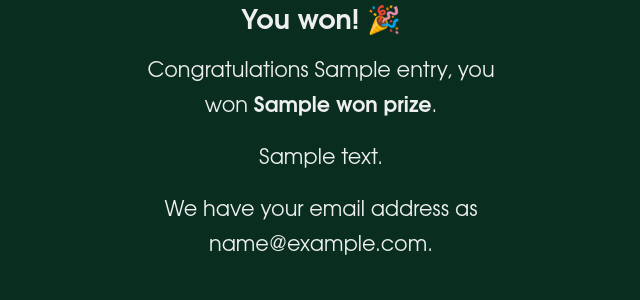
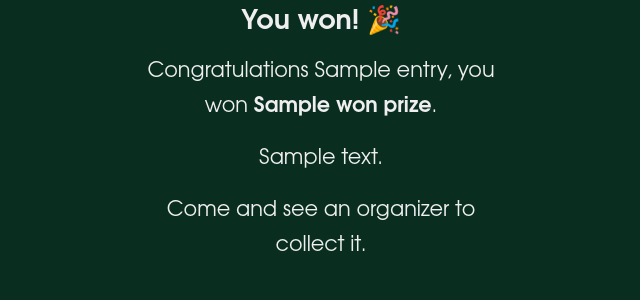
Before and after one commit to django-london/djangolondon.com, a Django app: template djangolondon/templates/prize_draws/join.html in a window 1280 px wide. Shown: the part 306-606 px from the top of the page, without its empty margins (319-959 px from the left). Run offline with Django 4.2, Linux system fonts and the light colour scheme; the template is opened without the code that fills it: most values are stand-ins (such as "Sample title", 1, 10 or a date in 2020).

Commit message:
Drop email address collection from prize draws
There is no email provider to send prizes with, so there is nothing to do
with the addresses. Winners now go straight from the announcement to their
voucher PDF, and are pointed at an organizer when a prize has no voucher
attached.

The column is dropped from the prize draw migration rather than removed by
a follow-up one, since that migration has not been applied anywhere yet.

Co-Authored-By: Claude Opus 5 <noreply@anthropic.com>
Claude-Session: https://claude.ai/code/session_012tpTKh3JZi2S2YBcXFpJYX

```diff
--- a/djangolondon/admin.py
+++ b/djangolondon/admin.py
@@ -41,8 +41,8 @@ class PrizeInline(admin.TabularInline):
 class EntryInline(admin.TabularInline):
     model = Entry
     extra = 0
-    fields = ["name", "email", "created_at"]
-    readonly_fields = ["name", "email", "created_at"]
+    fields = ["name", "created_at"]
+    readonly_fields = ["name", "created_at"]
 
     def has_add_permission(self, request, obj):
         return False
--- a/djangolondon/models.py
+++ b/djangolondon/models.py
@@ -139,7 +139,6 @@ class Entry(models.Model):
         related_name="entries",
     )
     name = models.CharField(max_length=100)
-    email = models.EmailField(blank=True)
     created_at = models.DateTimeField(auto_now_add=True)
 
     class Meta:
--- a/djangolondon/templates/prize_draws/entry.html
+++ b/djangolondon/templates/prize_draws/entry.html
@@ -9,25 +9,11 @@ news to wait for, and stops once the attendee has won or the draw is over.
   <h2>You won! 🎉</h2>
   <p>Congratulations {{ entry.name }}, you won <strong>{{ won_prize.name }}</strong>.</p>
   {% if won_prize.description %}<p>{{ won_prize.description }}</p>{% endif %}
-    {% if entry.email %}
-    <p>We have your email address as {{ entry.email }}.</p>
-      {% if won_prize.voucher %}
-      <p><a href=/prizes/{{ won_prize.pk }}/voucher/>Download your voucher (PDF)</a></p>
-      {% endif %}
-    {% else %}
-    <form method=post action=/prize-draws/{{ draw.slug }}/email/
-          hx-post=/prize-draws/{{ draw.slug }}/email/
-          hx-target=#prize-draw-entry
-          hx-swap=outerMorph>
-      {% csrf_token %}
-      <p>
-        <label for={{ email_form.email.id_for_label }}>{{ email_form.email.label }}</label>
-        {{ email_form.email.errors }}
-        {{ email_form.email }}
-      </p>
-      <button>Claim your prize</button>
-    </form>
-    {% endif %}
+  {% if won_prize.voucher %}
+  <p><a href=/prizes/{{ won_prize.pk }}/voucher/>Download your voucher (PDF)</a></p>
+  {% else %}
+  <p>Come and see an organizer to collect it.</p>
+  {% endif %}
   {% elif prizes_remaining %}
   <p>You’re in the draw, {{ entry.name }}. Watch the screen!</p>
   {% else %}
--- a/djangolondon/urls.py
+++ b/djangolondon/urls.py
@@ -51,7 +51,6 @@ urlpatterns = [
                 path("", views.prize_draw_join),
                 path("enter/", views.prize_draw_enter),
                 path("status/", views.prize_draw_status),
-                path("email/", views.prize_draw_email),
                 path(
                     "screen/",
                     include(
```
Also changed, not shown: djangolondon/forms.py (+0 -8 lines), djangolondon/tests/test_views.py (+1 -69 lines), djangolondon/views.py (+1 -22 lines), README.md, djangolondon/migrations/0007_prize_draws.py.
